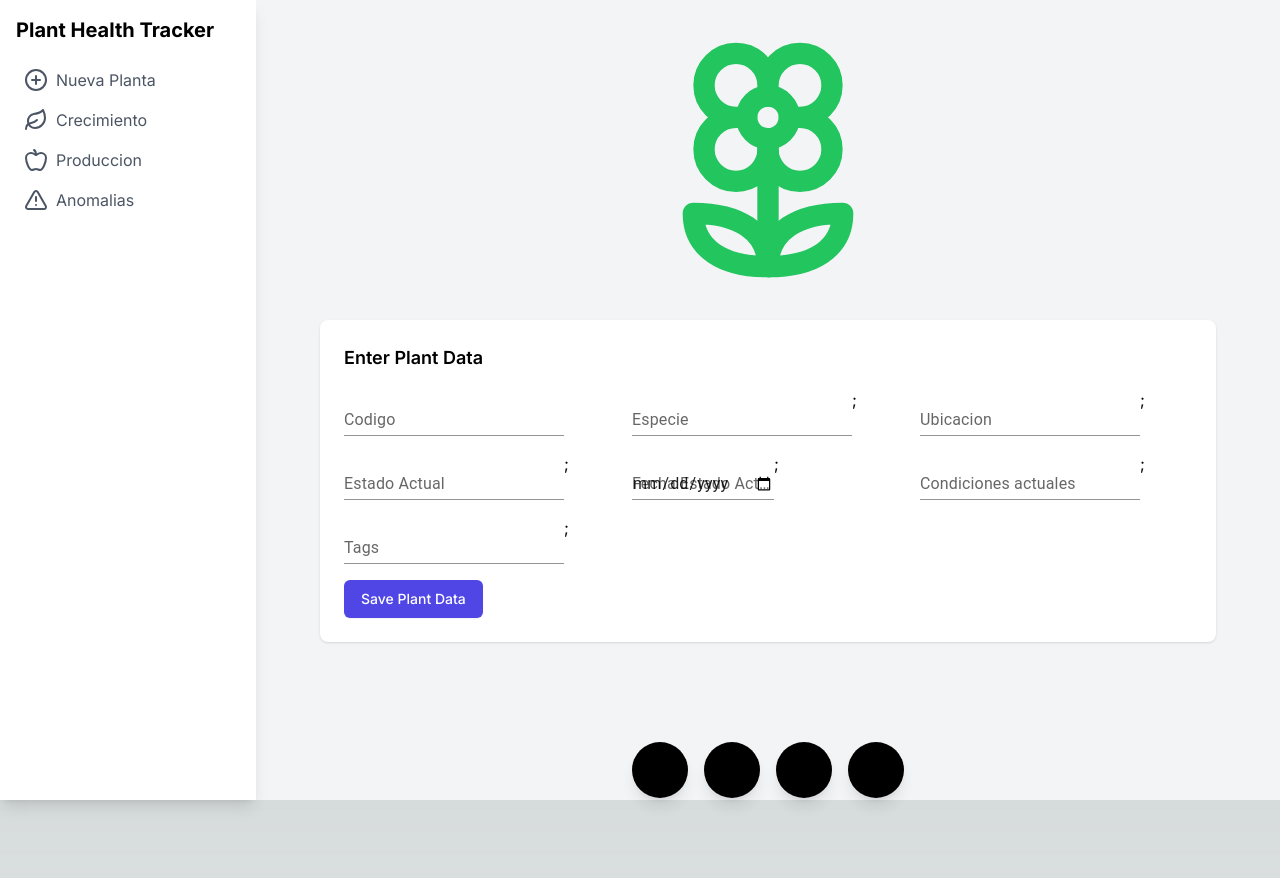
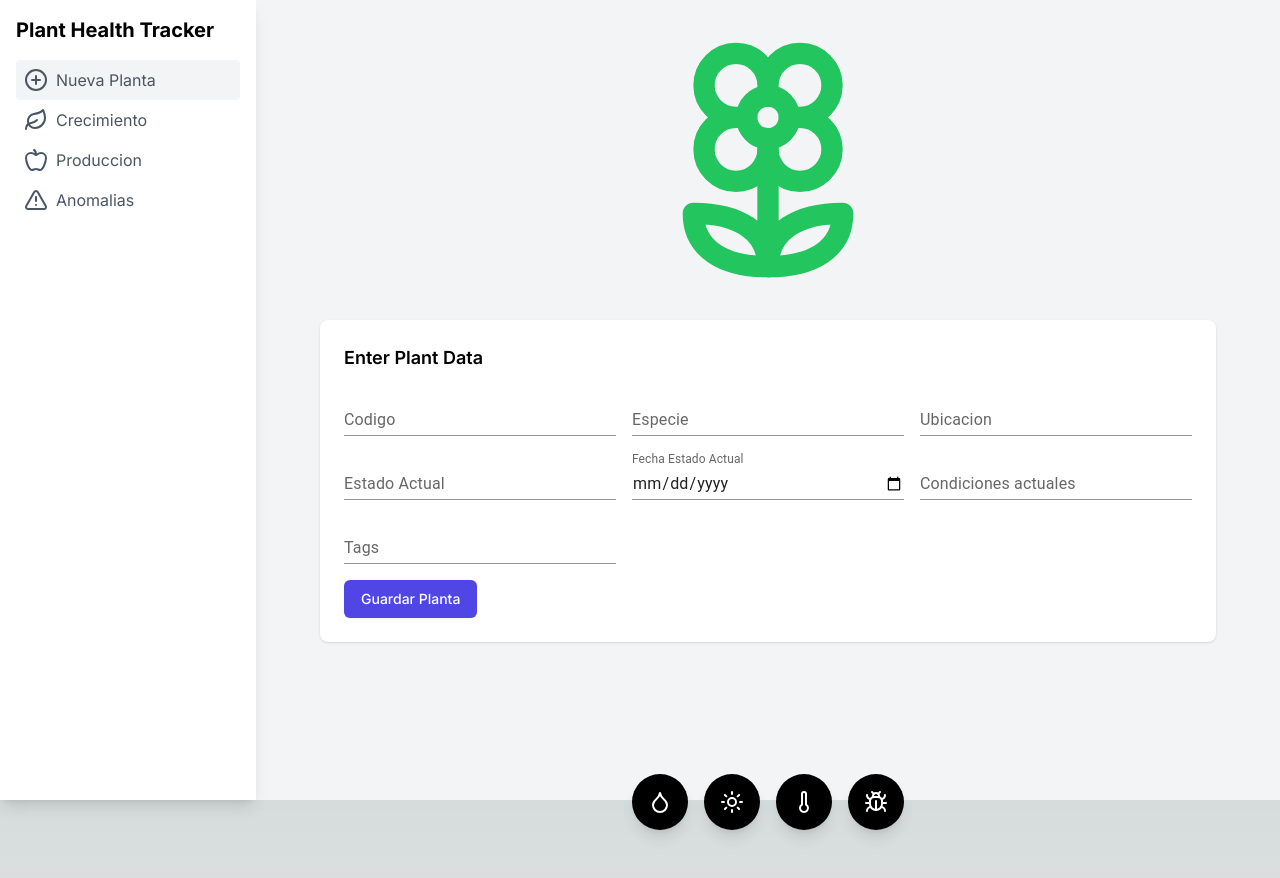
Before and after one commit to MrJohanF/paramo-de-guerrero, a Next.js app: page / in a window 1280 px wide. Shown: the top 878 px of the page. Built offline with nearby package versions, Linux system fonts and the light colour scheme.

Commit message:
Refactor PlantHealthDashboard component and add form fields for plant data

```diff
--- a/src/app/components/PlantHealthDashboard.js
+++ b/src/app/components/PlantHealthDashboard.js
@@ -16,6 +16,7 @@ import {
 
 const PlantHealthDashboard = () => {
   const [plantStatus, setPlantStatus] = useState("healthy");
+  const [activeSection, setActiveSection] = useState("Nueva Planta");
 
   const mainOptions = [
     { name: "Water", icon: <Droplet className="w-6 h-6" /> },
@@ -25,11 +26,62 @@ const PlantHealthDashboard = () => {
   ];
 
   const sidebarOptions = [
-    { name: "Nueva Planta", icon: <CirclePlus className="w-6 h-6 " /> },
-    { name: "Crecimiento", icon: <Leaf className="w-6 h-6 " /> },
+    { name: "Nueva Planta", icon: <CirclePlus className="w-6 h-6" /> },
+    { name: "Crecimiento", icon: <Leaf className="w-6 h-6" /> },
     { name: "Produccion", icon: <Apple className="w-6 h-6" /> },
     { name: "Anomalias", icon: <TriangleAlert className="w-6 h-6" /> },
   ];
+
+  const inputForm = [
+    { name: "Codigo", type: "text" },
+    { name: "Especie", type: "text" },
+    { name: "Ubicacion", type: "text" },
+    { name: "Estado Actual", type: "text" },
+    { name: "Fecha Estado Actual", type: "date" },
+    { name: "Condiciones actuales", type: "text" },
+    { name: "Tags", type: "text" },
+  ];
+
+  const renderContent = () => {
+    switch (activeSection) {
+      case "Nueva Planta":
+        return (
+          <div className="mt-8 bg-white p-6 rounded-lg shadow">
+            <h3 className="text-lg font-semibold mb-4">Enter Plant Data</h3>
+            <form>
+              <div className="grid grid-cols-1 md:grid-cols-3 gap-4">
+                {inputForm.map((input, index) => (
+                  <TextField
+                    key={index}
+                    label={input.name}
+                    type={input.type}
+                    InputLabelProps={input.type === "date" ? { shrink: true } : undefined}
+                    variant="standard"
+                    fullWidth
+                  />
+                ))}
+              </div>
+              <div className="mt-4">
+                <button
+                  type="submit"
+                  className="inline-flex justify-center py-2 px-4 border border-transparent shadow-sm text-sm font-medium rounded-md text-white bg-indigo-600 hover:bg-indigo-700 focus:outline-none focus:ring-2 focus:ring-offset-2 focus:ring-indigo-500"
+                >
+                  Guardar Planta
+                </button>
+              </div>
+            </form>
+          </div>
+        );
+      case "Crecimiento":
+        return <div className="mt-8">Contenido de Crecimiento</div>;
+      case "Produccion":
+        return <div className="mt-8">Contenido de Producción</div>;
+      case "Anomalias":
+        return <div className="mt-8">Contenido de Anomalías</div>;
+      default:
+        return null;
+    }
+  };
 
   return (
     <div className="flex h-screen bg-gray-100">
@@ -42,7 +94,10 @@ const PlantHealthDashboard = () => {
               <a
                 key={index}
                 href="#"
-                className="flex items-center p-2 text-gray-600 hover:bg-gray-100 rounded"
+                className={`flex items-center p-2 text-gray-600 hover:bg-gray-100 rounded ${
+                  activeSection === option.name ? "bg-gray-100" : ""
+                }`}
+                onClick={() => setActiveSection(option.name)}
               >
                 {option.icon}
                 <span className="ml-2">{option.name}</span>
@@ -60,57 +115,15 @@ const PlantHealthDashboard = () => {
             <div className="w-64 h-64 mx-auto mb-8">
               <Flower2
                 className={`w-full h-full ${
-                  plantStatus === "healthy"
-                    ? "text-green-500"
-                    : "text-yellow-500"
+                  plantStatus === "healthy" ? "text-green-500" : "text-yellow-500"
                 }`}
               />
             </div>
           </div>
 
-          {/* Data Entry Form */}
-          <div className="mt-8 bg-white p-6 rounded-lg shadow">
-            <h3 className="text-lg font-semibold mb-4">Enter Plant Data</h3>
-            <form>
-              <div className="grid grid-cols-1 md:grid-cols-3 gap-4">
-                <div>
-                  <TextField
-                    label="Codigo"
-                    variant="standard"
-                    type="text"
-                  />
-                </div>
-                <div>
-                  <TextField label="Especie" variant="standard" type="text" />;
-                </div>
-                <div>
-                  <TextField label="Ubicacion" variant="standard" type="text" />;
-                </div>
-                <div>
-                  <TextField label="Estado Actual" variant="standard" type="text" />;
-                </div>
-                <div>
-                  <TextField label="Fecha Estado Actual" variant="standard" type="Date" />;
-                </div>
-                <div>
-                  <TextField label="Condiciones actuales" variant="standard" type="text" />;
-                </div>
-                <div>
-                  <TextField label="Tags" variant="standard" type="text" />;
-                </div>
-              </div>
-              <div className="mt-4">
-                <button
-                  type="submit"
-                  className="inline-flex justify-center py-2 px-4 border border-transparent shadow-sm text-sm font-medium rounded-md text-white bg-indigo-600 hover:bg-indigo-700 focus:outline-none focus:ring-2 focus:ring-offset-2 focus:ring-indigo-500"
-                >
-                  Save Plant Data
-                </button>
-              </div>
-            </form>
-          </div>
+          {renderContent()}
 
-          <div className="relative">
+          <div className="relative mt-8">
             <div className="w-64 h-64 mx-auto mb-8">
               {/* Main Options */}
               <div className="absolute inset-0 flex items-center justify-center">
@@ -118,9 +131,9 @@ const PlantHealthDashboard = () => {
                   {mainOptions.map((option, index) => (
                     <button
                       key={index}
-                      className="bg-black p-4 rounded-full shadow-lg hover:bg-gray-50 transition-colors duration-200"
+                      className="bg-black p-4 rounded-full shadow-lg hover:bg-gray-700 transition-colors duration-200"
                     >
-                      {option.icon}
+                      {React.cloneElement(option.icon, { className: "w-6 h-6 text-white" })}
                     </button>
                   ))}
                 </div>
```
